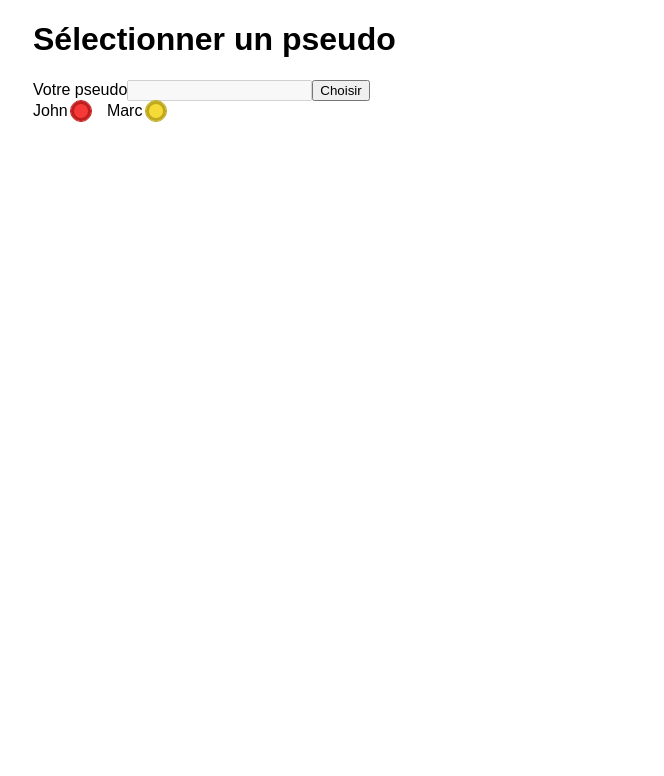
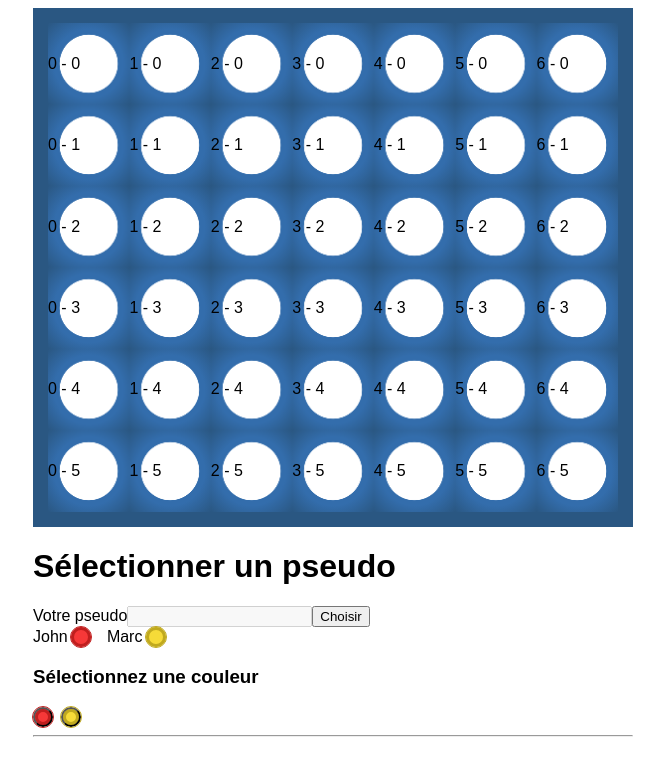
Before and after one commit to GuiFraV/Puissance4, a React (Vite) app: page / in a window 1280 px wide. Shown: the top 776 px of the page, without its empty margins (307-971 px from the left). Built offline with nearby package versions, Linux system fonts and the light colour scheme.

Commit message:
setup grid

```diff
--- a/src/front/App.tsx
+++ b/src/front/App.tsx
@@ -1,5 +1,6 @@
 import { PlayerColor } from "../types"
 import { ColorSelector } from "./screen/ColorSelector"
+import { Grid } from "./screen/Grid"
 import { NameSelector } from "./screen/NameSelector"
 
 function App() {
@@ -7,6 +8,14 @@ function App() {
   return (
     <>
       <div className="container">
+        <Grid grid={[
+          ["E", "E", "E", "E", "E", "E", "R"],
+          ["E", "E", "E", "E", "E", "R", "Y"],
+          ["E", "E", "E", "E", "E", "R", "R"],
+          ["E", "E", "E", "E", "E", "R", "Y"],
+          ["E", "E", "E", "E", "E", "Y", "R"],
+          ["E", "E", "E", "E", "E", "Y", "Y"]
+        ]}/>
         <NameSelector disabled onSelect={() => null}/>
         <ColorSelector onSelect={() => null} players={[{
 
@@ -19,7 +28,8 @@ function App() {
           name: 'Marc',
           color: PlayerColor.YELLOW
 
-        }]} />
+        }]} colors={[PlayerColor.RED, PlayerColor.YELLOW ]}/>
+        <hr />
 
       </div>
     </>
--- a/src/front/index.css
+++ b/src/front/index.css
@@ -38,3 +38,32 @@ html, bodu {
     height: 20px;
     border-radius: 100%;
 }
+.selector {
+    display: flex;
+    gap: .5rem;
+}
+
+.selecotr .disc {
+    margin: 10px;
+    transform: scale(2);
+}
+
+.grid {
+    display: grid;
+    grid-template-columns: repeat(var(--cols), 1fr);
+    grid-template-rows: repeat(var(--rows), 1fr);
+    aspect-ratio: var(--cols) / var(--rows);
+    background-color: #336dac;
+    background: radial-gradient(
+        circle,
+        transparent,
+        transparent 50%,
+        #336dac 51%,
+        #336dac 60.01%,
+        #2a5782 100%
+    );
+    background-size: calc(100% / var(--cols)) calc(100% / var(--rows));
+    border: 15px solid #2a5782;
+    align-items: center;
+    justify-content: center;
+}
--- a/src/front/screen/ColorSelector.tsx
+++ b/src/front/screen/ColorSelector.tsx
@@ -3,6 +3,7 @@ import { Player, PlayerColor } from "../../types"
 type ColorSelectorProps = {
     onSelect: (color: PlayerColor) => void
     players: Player[],
+    colors: PlayerColor[],
 }
 
 
@@ -10,12 +11,20 @@ function disColor(color: PlayerColor){
     return `disc disc-${color === PlayerColor.YELLOW ? 'yellow' : 'red'}`
 }
 
-export function ColorSelector({ onSelect, players } : ColorSelectorProps){
-    return <div className="players">
-        {players.map(player => <div key={player.name} className="player">
+export function ColorSelector({ onSelect, players, colors } : ColorSelectorProps){
+
+    return <>
+
+     <div className="players">
+        {players.map(player => <div key={player.id} className="player">
             {player.name}
             {player.color && <div className={disColor(player.color)}></div>}
 
         </div>)}
     </div>
+    <h3>Sélectionnez une couleur</h3>
+    <div className="selector">
+        {colors.map(color => <button className={disColor(color)} key={color} onClick={() => onSelect(color)}></button>)}
+    </div>
+    </>
 }
--- /dev/null
+++ b/src/front/screen/Grid.tsx
@@ -0,0 +1,25 @@
+import { CSSProperties } from "react"
+import { CellState, GridState, PlayerColor } from "../../types"
+
+type GridProps = {
+    grid: GridState
+}
+
+export function Grid({grid}: GridProps){
+    return <div className="grid" style={{'--rows': grid.length, '--cols':grid[0].length} as CSSProperties}>
+        {grid.map((row, y) => row.map((c, x) => <Cell x={x} y={y} color={c} key={`${x} - ${y}`} />))}
+    </div>
+}
+
+type CellProps = {
+    x:number,
+    y: number,
+    color: CellState
+}
+
+
+function Cell({x, y, color} : CellProps){
+    return <div>
+        {x} - {y}
+    </div>
+}
```
